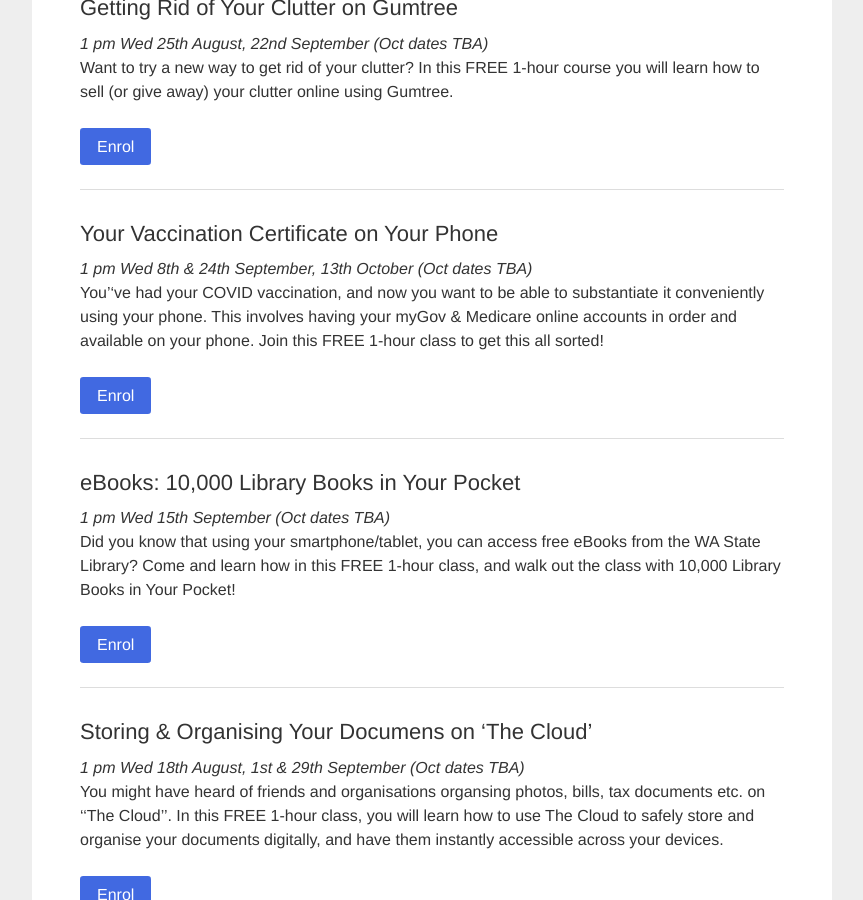
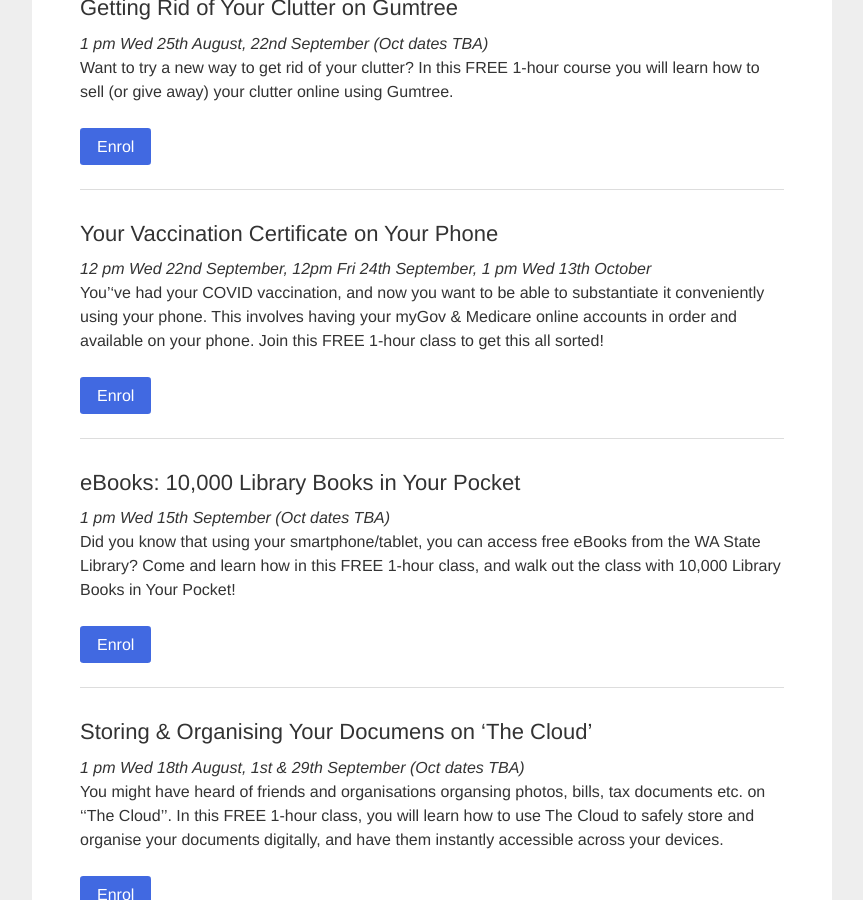
Before and after one commit to auxellbs/splconline.github.io, a Jekyll site: the page built from index.md, in a window 1280 px wide and 900 px high, scrolled down 1371 px. Shown: the whole window, without its empty margins (208-1071 px from the left). Built offline with Jekyll 4.4.1, drawn with Linux system fonts in a browser that asks for light colours.

Commit message:
Update index.md

```diff
--- a/index.md
+++ b/index.md
@@ -40,7 +40,7 @@
 ---
 
 ### Your Vaccination Certificate on Your Phone
-*1 pm Wed 8th & 24th September, 13th October (Oct dates TBA)*
+*12 pm Wed 22nd September, 12pm Fri 24th September, 1 pm Wed 13th October*
 You''ve had your COVID vaccination, and now you want to be able to substantiate it conveniently using your phone. This involves having your myGov & Medicare online accounts in order and available on your phone. Join this FREE 1-hour class to get this all sorted!
 
 [Enrol](https://docs.google.com/forms/d/e/1FAIpQLSf1BWKNcViD4-tdzi4b4cIvrHCW6SW9B87VjcjOoB5lfhzkew/viewform?usp=sf_link){:target="_blank"}{:.btn}
```
